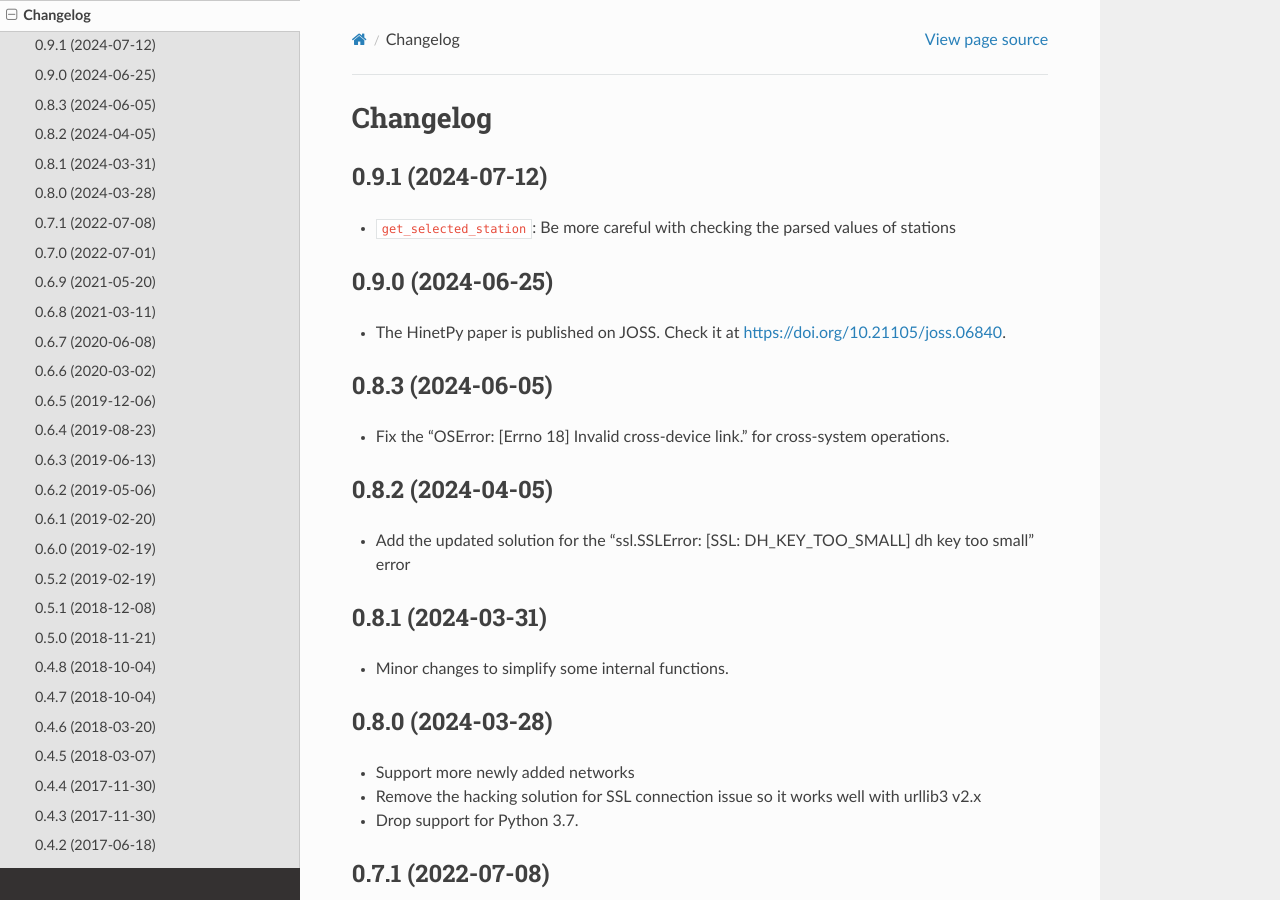
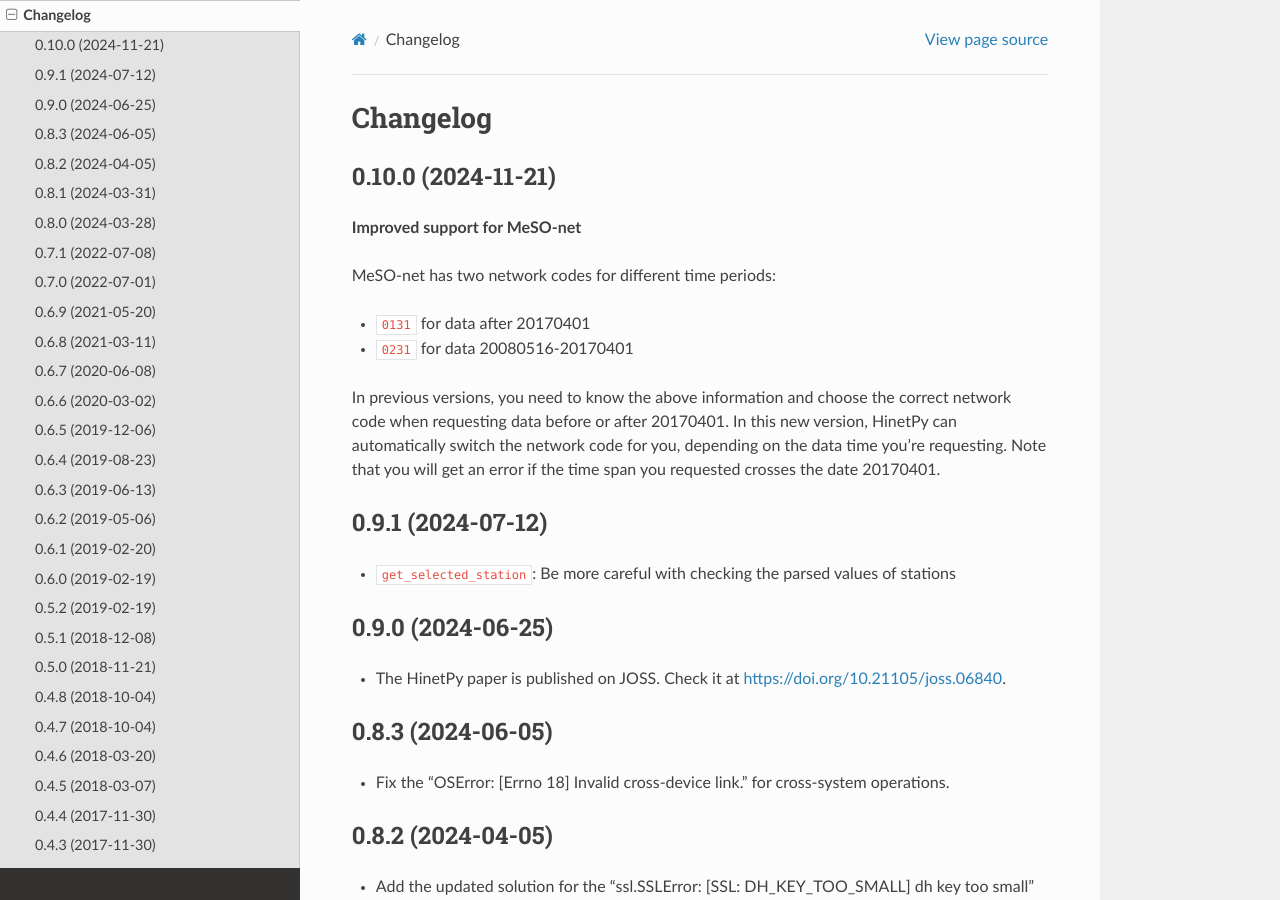
Before and after one commit to seisman/HinetPy, a Sphinx documentation site: the page built from docs/changelog.rst, in a window 1280 px wide and 900 px high. Built offline with Sphinx 7.4.7 and the Read the Docs theme 3.1.0, drawn with Linux system fonts in a browser that asks for light colours.

Commit message:
Release v0.10.0

```diff
--- a/docs/changelog.rst
+++ b/docs/changelog.rst
@@ -1,5 +1,22 @@
 Changelog
 =========
+
+0.10.0 (2024-11-21)
+-------------------
+
+**Improved support for MeSO-net**
+
+MeSO-net has two network codes for different time periods:
+
+- ``0131`` for data after 20170401
+- ``0231`` for data 20080516-20170401
+
+In previous versions, you need to know the above information and choose the correct
+network code when requesting data before or after 20170401. In this new version, HinetPy
+can automatically switch the network code for you, depending on the data time you're
+requesting. Note that you will get an error if the time span you requested crosses the
+date 20170401.
+
 
 0.9.1 (2024-07-12)
 ------------------
```
